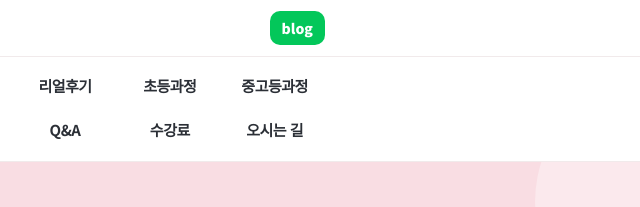
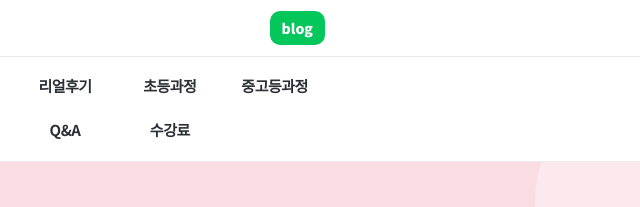
Before and after one commit to seinedu/seinedu-home, a plain HTML site: page index.html in a window 1280 px wide. Shown: the top 207 px of the page, 575-1215 px from the left. Drawn offline with Linux system fonts and the light colour scheme.

Commit message:
메뉴에서 오시는 길 제거
Co-Authored-By: Claude Opus 5.5 <noreply@anthropic.com>
Claude-Session: https://claude.ai/code/session_013d345CYvBbsPRCMGz2YYXv

```diff
--- a/index.html
+++ b/index.html
@@ -246,7 +246,7 @@ footer{text-align:center;font-size:15px;color:var(--gray);padding:28px 0 12px}
     <a href="#top" class="logo"><b>세인</b> 영어수학</a>
     <a class="head-blog" href="https://blog.naver.com/sein_edu" target="_blank" rel="noopener">blog</a>
   </div>
-  <nav class="topnav"><div class="wrap"><a href="#philosophy">원장 인사말</a><a href="#notice">공지사항</a><a href="#reviews">리얼후기</a><a href="#elementary">초등과정</a><a href="#secondary">중고등과정</a><a href="#analysis">내신 분석</a><a href="#honor">명예의 전당</a><a href="#qna">Q&amp;A</a><a href="#tuition">수강료</a><a href="#location">오시는 길</a></div></nav>
+  <nav class="topnav"><div class="wrap"><a href="#philosophy">원장 인사말</a><a href="#notice">공지사항</a><a href="#reviews">리얼후기</a><a href="#elementary">초등과정</a><a href="#secondary">중고등과정</a><a href="#analysis">내신 분석</a><a href="#honor">명예의 전당</a><a href="#qna">Q&amp;A</a><a href="#tuition">수강료</a></div></nav>
 </header>
 
 <div class="menu" id="menu" onclick="if(event.target===this)closeMenu()">
@@ -261,7 +261,6 @@ footer{text-align:center;font-size:15px;color:var(--gray);padding:28px 0 12px}
     <a href="#honor" onclick="closeMenu()">명예의 전당</a>
     <a href="#qna" onclick="closeMenu()">Q&amp;A</a>
     <a href="#tuition" onclick="closeMenu()">수강료</a>
-    <a href="#location" onclick="closeMenu()">오시는 길</a>
     <a class="menu-blog" href="https://blog.naver.com/sein_edu" target="_blank" rel="noopener">세인 블로그 바로가기 ↗</a>
   </div>
 </div>
```
